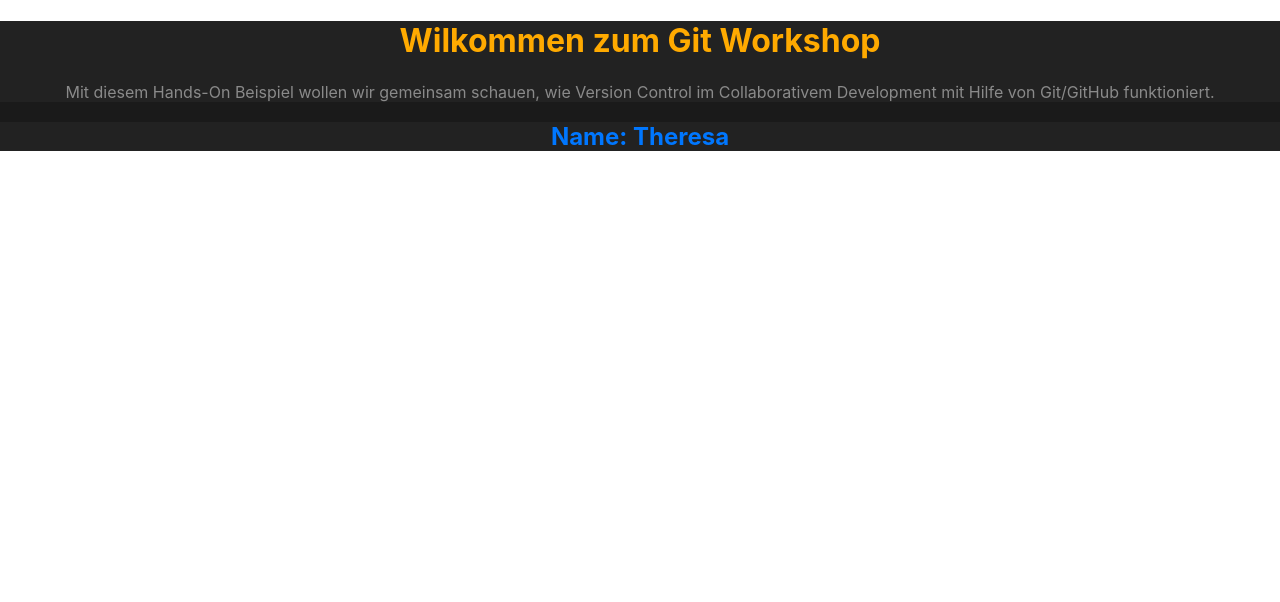
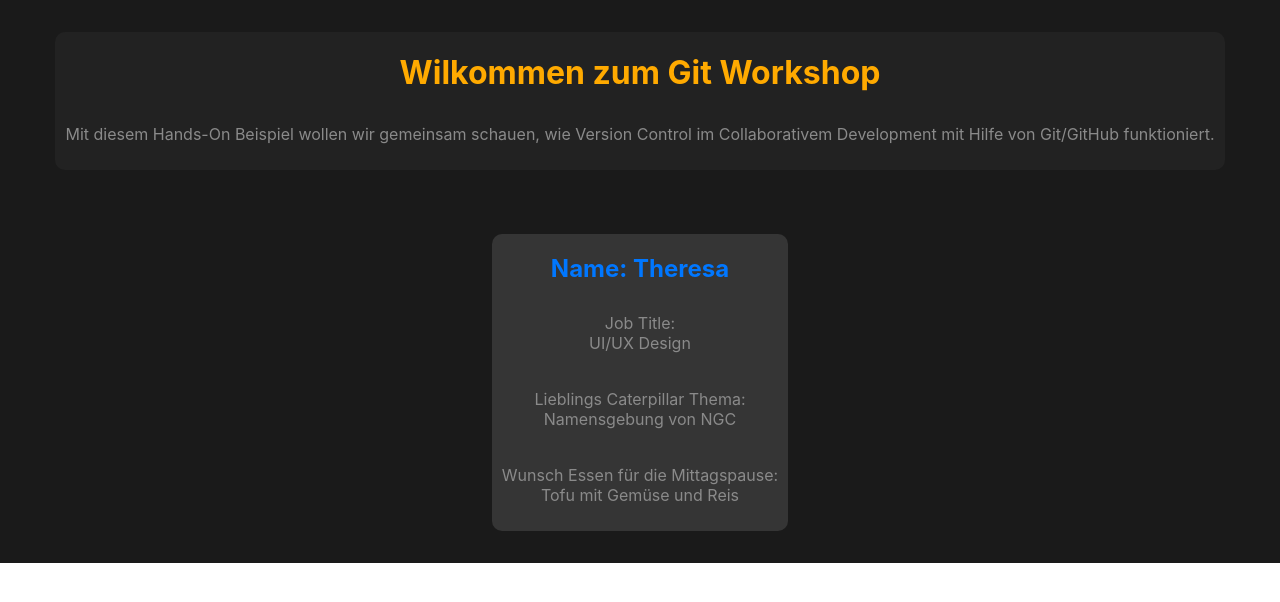
Before and after one commit to TheresaCat/my-app, a React (Create React App) app: page / in a window 1280 px wide. Shown: the top 602 px of the page. Built offline with nearby package versions, Linux system fonts and the light colour scheme.

Commit message:
component

```diff
--- a/package.json
+++ b/package.json
@@ -3,6 +3,9 @@
   "version": "0.1.0",
   "private": true,
   "dependencies": {
+    "@emotion/react": "^11.10.5",
+    "@emotion/styled": "^11.10.5",
+    "@mui/material": "^5.11.7",
     "@testing-library/jest-dom": "^5.16.5",
     "@testing-library/react": "^13.4.0",
     "@testing-library/user-event": "^13.5.0",
--- a/src/App.css
+++ b/src/App.css
@@ -1,6 +1,10 @@
 .App {
   text-align: center;
   background-color: #1a1a1a;
+  display: flex;
+  flex-direction: column;
+  align-items: center;
+  justify-content: center;
 }
 
 .App-logo {
@@ -18,18 +22,23 @@
   justify-content: center;
   font-size: calc(10px + 2vmin); */
   color: #8a8a8a;
+  margin: 2em;
+  border-radius: 10px;
 }
 h1{
   color: #ffaa00;
 }
-.App-link {
-  color: #61dafb;
+p{
+  padding: 10px;
+}
+.Component-header{
+
+  color: #0077FF;
 }
 
 .Component{
-  background-color: #222222;
+  background-color: #353535;
+  margin: 2em;
+  border-radius: 10px;
+  color: #8a8a8a;
 }
-
-.Component-header{
-  color: #0077FF;
-}
--- a/src/App.js
+++ b/src/App.js
@@ -1,18 +1,23 @@
-import './App.css';
-import Component from './Component';
-
-
+import "./App.css";
+import Component from "./Component";
 
 function App() {
   return (
     <div className="App">
       <header className="App-header">
         <h1>Wilkommen zum Git Workshop</h1>
-        <p>Mit diesem Hands-On Beispiel wollen wir gemeinsam schauen, wie Version Control im Collaborativem Development mit Hilfe von Git/GitHub funktioniert.</p>
-
+        <p>
+          Mit diesem Hands-On Beispiel wollen wir gemeinsam schauen, wie Version
+          Control im Collaborativem Development mit Hilfe von Git/GitHub
+          funktioniert.
+        </p>
       </header>
-      <Component name="Theresa" />
-
+      <Component
+        name="Theresa"
+        title="UI/UX Design"
+        topic="Namensgebung von NGC"
+        meal="Tofu mit Gemüse und Reis"
+      />
     </div>
   );
 }
--- a/src/Component.js
+++ b/src/Component.js
@@ -1,13 +1,22 @@
 
-function Component(probs) {
+
+function Component(props) {
   return (
     <div className="Component">
       <header className="Component-header">
-        <h2>Name: {probs.name}</h2>
 
-
+        <h2>Name: {props.name}</h2>
 
       </header>
+      <p>
+            Job Title: <br/>{props.title}
+        </p>
+        <p>
+            Lieblings Caterpillar Thema: <br/> {props.topic}
+        </p>
+        <p>
+            Wunsch Essen für die Mittagspause: <br/> {props.meal}
+        </p>
 
     </div>
   );
```
Also changed, not shown: 1 other file (tests, documents, lock files or other folders).
